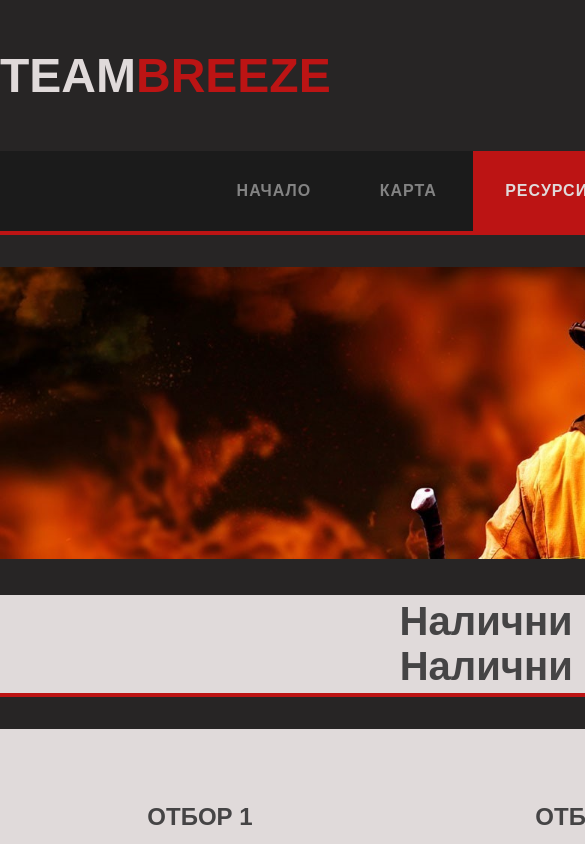
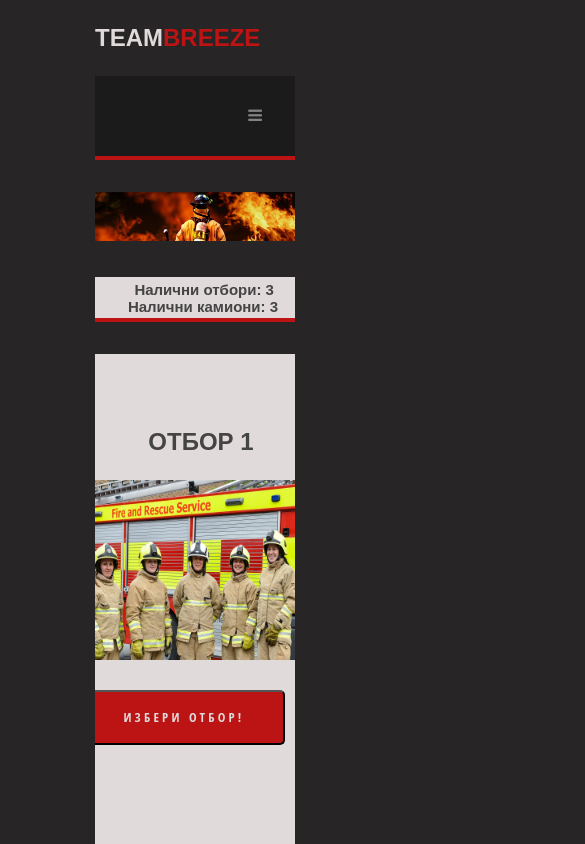
Before and after one commit to MKDimov19/Breeze, a plain HTML site: page Code/HTML/resources.html in a window 390 px wide. Shown: the top 844 px of the page, 585 px wide, since content can reach past the window. Drawn offline with Linux system fonts and the light colour scheme.

Commit message:
Finish responsiveness on resources page

```diff
--- a/Code/HTML/resources.html
+++ b/Code/HTML/resources.html
@@ -4,7 +4,7 @@
 <head>
     <link href="../Style/resources.css" rel="stylesheet" type="text/css" />
     <link class="icon" rel="shortcut icon" href="../../Pictures/logo1.png" type="image/x-icon">
-
+    <link rel="stylesheet" href="https://cdnjs.cloudflare.com/ajax/libs/font-awesome/4.7.0/css/font-awesome.min.css">
     <title>Breeze | Ресурси</title>
 
 </head>
@@ -15,18 +15,21 @@
         <h1><a href="../index.html">Team<span>Breeze</span></a></h1>
     </div>
 
-    <div id="menu" class="container">
-        <ul>
-            <li><a href="../index.html" accesskey="1" title="">Начало</a></li>
-            <li><a href="map.html" accesskey="1" title="">Карта</a></li>
-            <li class="current_page_item"><a href="resources.html" accesskey="2" title="">Ресурси</a></li>
-            <li><a href="tips.html" accesskey="3" title="">Съвети</a></li>
-            <li><a href="about us.html" accesskey="4" title="">За нас</a></li>
-            <li><a href="login.html" accesskey="5" title="">112</a></li>
-        </ul>
+    <div class="container">
+        <div class="topnav" id="menu">
+            <a href="../index.html" >Начало</a>
+            <a href="map.html">Карта</a>
+            <a href="resources.html" class="active">Ресурси</a>
+            <a href="tips.html">Съвети</a>
+            <a href="about us.html">За Нас</a>
+            <a href="login.html">112</a>
+            <a href="javascript:void(0);" class="icon" onclick="navbar()">
+                <i class="fa fa-bars"></i>
+            </a>
+        </div>
     </div>
 
-    <div id="banner" class="container"> <img src="../../Pictures/resources.jpg" width="1200" /></div>
+    <div id="banner" class="container"> <img src="../../Pictures/resources.jpg" class="photo" width="1200" /></div>
     <div id="counter-div" class="container">
         <h1 id="h1-teams">Налични отбори: 3</h1>
         <h1 id="h1-trucks">Налични камиони: 3</h1>
@@ -35,19 +38,19 @@
     <div id="three-column" class="container">
         <div id="tbox1">
             <h2>Отбор 1</h2>
-            <img src="../../Pictures/team1.jpg" height="240px">
+            <img src="../../Pictures/team1.jpg" class="pls" height="240px">
             <input type="button" value="Избери отбор!" id="button-resources-team1" onclick="Team1()">
         </div>
 
         <div id="tbox2">
             <h2>Отбор 2</h2>
-            <img src="../../Pictures/team2.jpg" height="240px">
+            <img src="../../Pictures/team2.jpg" class="pls" height="240px">
             <input type="button" value="Избери отбор!" id="button-resources-team2" onclick="Team2()">
         </div>
 
         <div id="tbox3">
             <h2>Отбор 3</h2>
-            <img src="../../Pictures/team3.jpg" height="240px">
+            <img src="../../Pictures/team3.jpg"  class="pls" height="240px">
             <input type="button" value="Избери отбор!" id="button-resources-team3" onclick="Team3()">
         </div>
     </div>
@@ -57,19 +60,19 @@
     <div id="three-column" class="container">
         <div id="tbox1">
             <h2>Камион 1</h2>
-            <img src="../../Pictures/firetruck1.jpg" height="240px">
+            <img src="../../Pictures/firetruck1.jpg" class="pls" height="240px">
             <input type="button" value="Избери камион!" id="button-resources-firetruck1" onclick="Firetruck1()">
         </div>
 
         <div id="tbox2">
             <h2>Камион 2</h2>
-            <img src="../../Pictures/firetruck2.jpg" height="240px">
+            <img src="../../Pictures/firetruck2.jpg" class="pls" height="240px">
             <input type="button" value="Избери камион!" id="button-resources-firetruck2" onclick="Firetruck2()">
         </div>
 
         <div id="tbox3">
             <h2>Камион 3</h2>
-            <img src="../../Pictures/firetruck3.jpg" height="240px">
+            <img src="../../Pictures/firetruck3.jpg" class="pls" height="240px">
             <input type="button" value="Избери камион!" id="button-resources-firetruck3" onclick="Firetruck3()">
         </div>
     </div>
@@ -78,7 +81,7 @@
         <p>
             <a href="map.html">Намерете ни на адрес: Бургас - Иван Вазов 34</a>
         </p>
-        <p>
+        <p class="pomo6">
             <a href="map.html">Email: FireDepartment@gmail.com</a>
         </p>
         <p>
@@ -86,6 +89,7 @@
         </p>
     </div>
     <script src="../JavaScript/resources.js"></script>
+    <script src="../JavaScript/navbar.js"></script>
 </body>
 
 </html>
--- a/Code/Style/resources.css
+++ b/Code/Style/resources.css
@@ -269,25 +269,15 @@ ul.contact li a:before {
 
 /* Menu */
 
-#menu {
+.topnav {
+	overflow: hidden;
 	background-color: #1B1B1B;
 	border-bottom: 4px solid #BC1414;
-}
-
-#menu ul {
-    margin: 0;
 	padding: 0px 0px 0px 0px;
-    list-style: none;
 	line-height: normal;
 	text-align: center;
 }
-
-#menu li {
-    display: inline-block;
-}
-
-#menu a {
-    display: block;
+.topnav a {
 	padding: 0em 2em;
 	line-height: 80px;
 	letter-spacing: 1px;
@@ -297,17 +287,18 @@ ul.contact li a:before {
 	font-weight: 700;
 	color: #838383;
 }
-
-#menu .current_page_item a {
-    background: #BC1414;
+.topnav a.active {
+	background-color: #BC1414;
 	color: rgb(224, 218, 218);
+	padding: 3%;
 }
-
-#menu a:hover {
+.topnav a:hover {
 	text-decoration: none;
 	color: rgb(224, 218, 218);
 }
-
+.topnav .icon {
+	display: none;
+}
 
 /* Banner*/
 
@@ -499,7 +490,6 @@ ul.contact li a:before {
     font-weight: 700;
     font-size: 0.80em;
     color: rgb(224, 218, 218);
-    ;
 }
 
 #button-resources-team1:hover {
@@ -571,7 +561,6 @@ ul.contact li a:before {
     font-weight: 700;
     font-size: 0.80em;
     color: rgb(224, 218, 218);
-    ;
 }
 
 #button-resources-firetruck1:hover {
@@ -644,7 +633,7 @@ ul.contact li a:before {
     text-align: left;
     padding-left: 33.3%;
 }
-#counter-div{
+#counter-div {
     padding-top: 1%;
     padding-bottom: 1%;
     overflow: hidden;
@@ -652,6 +641,232 @@ ul.contact li a:before {
     background: rgb(224, 218, 218);
     border-bottom: 4px solid #BC1414;
     color: #525252;
-    text-align: justify;
 
 }
+@media screen and (max-width: 1220px) {
+	.container {
+		margin: 0px auto;
+		width: 1000px;
+	}
+	.photo {
+		width: 1000px;
+	}
+	#three-column #tbox1, 	#three-column #tbox2, 	#three-column #tbox3 {
+        text-align: center;
+		width: 173px;
+		padding: 50px 80px;
+	}
+    input {
+        margin-left: -4.5rem;
+    }
+    #counter-div {
+        text-align: center;
+    }
+    .pls {
+        margin-left: -4.5rem;
+    }
+	#button-resources-team1,  #button-resources-team2,  #button-resources-team3, #button-resources-firetruck1, #button-resources-firetruck2, #button-resources-firetruck3 {
+        margin-left: -1.7rem;
+	}
+	.topnav a.active {
+		background-color: #BC1414;
+		color: rgb(224, 218, 218);
+		padding: 3.6%;
+	}
+}
+@media screen and (max-width: 1016px)
+{
+	.container {
+		margin: 0px auto;
+		width: 800px;
+	}
+	.photo {
+		width: 800px;
+	}
+	#three-column #tbox1, 	#three-column #tbox2, 	#three-column #tbox3 {
+		text-align: center;
+		width: 300px;
+	}
+    #button-resources-team1,  #button-resources-team2,  #button-resources-team3, #button-resources-firetruck1, #button-resources-firetruck2, #button-resources-firetruck3 {
+        margin-left: -1rem;
+	}
+    #tbox1, #tbox2,	#tbox3 {
+		margin-left: 12.5rem;
+	}
+    #three-column #tbox1 h2 {
+        margin-left: 0rem;
+    }
+    #three-column #tbox2 h2 {
+        margin-left: 0rem;
+    }
+    #three-column #tbox3 h2 {
+        margin-left: 0rem;
+    }
+	#tbox1, #tbox2,	#tbox3 {
+		margin-left: 11.5rem;
+	}
+    .pls {
+        margin-left: -1rem;
+    }
+	.topnav a.active {
+		background-color: #BC1414;
+		color: rgb(224, 218, 218);
+		padding: 4.5%;
+	}
+}
+@media screen and (max-width: 816px)
+{
+    .container {
+		margin: 0px auto;
+		width: 600px;
+	}
+	.photo {
+		width: 600px;
+	}
+	#three-column #tbox1, 	#three-column #tbox2, 	#three-column #tbox3 {
+		text-align: center;
+		width: 300px;
+	}
+    #button-resources-team1,  #button-resources-team2,  #button-resources-team3, #button-resources-firetruck1, #button-resources-firetruck2, #button-resources-firetruck3 {
+        margin-left: -4rem;
+        margin-right: 14rem;
+	}
+    .pls {
+        margin-left: -12.5rem;
+    }
+    #h1-teams {
+        margin-left: -5rem;
+    }
+	#tbox1, #tbox2,	#tbox3 {
+		margin-left: 12.5rem;
+	}
+    #three-column #tbox1 h2 {
+        margin-left: -11rem;
+    }
+    #three-column #tbox2 h2 {
+        margin-left: -11rem;
+    }
+    #three-column #tbox3 h2 {
+        margin-left: -11rem;
+    }
+	#tbox1, #tbox2,	#tbox3 {
+		margin-left: 11.5rem;
+	}
+    .topnav a {
+		display: none;
+	}
+	.topnav a.icon {
+		float: right;
+		display: block;
+	}
+	.topnav.responsive {
+		position: relative;
+	}
+	.topnav.responsive .icon {
+		position: absolute;
+		right: 0;
+		top: 0;
+	}
+	.topnav.responsive a {
+		float: none;
+		display: block;
+		text-align: center;
+	}
+	.topnav a.active {
+		background-color: #BC1414;
+		color: rgb(224, 218, 218);
+		padding: 5.5%;
+	}
+}
+@media screen and (max-width: 615px)
+{
+	.container {
+		margin: 0px auto;
+		width: 400px;
+	}
+	.photo {
+		width: 400px;
+	}
+    #button-resources-team1,  #button-resources-team2,  #button-resources-team3, #button-resources-firetruck1, #button-resources-firetruck2, #button-resources-firetruck3 {
+        margin-left: 1.5rem;
+        margin-right: 14rem;
+	}
+    #h1-teams {
+        font-size: 25px;
+        margin-left: -3rem;
+    }
+    #h1-trucks {
+        font-size: 25px;
+        margin-left: 0rem;
+    }
+    .pls {
+        margin-left: -0.8rem;
+    }
+	#tbox1, #tbox2,	#tbox3 {
+		margin-left: 12.5rem;
+	}
+    #three-column #tbox1 h2 {
+        margin-left: 0rem;
+    }
+    #three-column #tbox2 h2 {
+        margin-left: 0rem;
+    }
+    #three-column #tbox3 h2 {
+        margin-left: 0rem;
+    }
+	#three-column #tbox1, #three-column #tbox2,	#three-column #tbox3 {
+		text-align: center;
+		width: 300px;
+	}
+	#tbox1,	#tbox2,	#tbox3 {
+		margin-left: -1.75rem;
+	}
+	.topnav a.active {
+		background-color: #BC1414;
+		color: rgb(224, 218, 218);
+		padding: 8%;
+	}
+}
+@media screen and (max-width: 415px)
+{
+    #logo {
+        font-size: 0.5em;
+    }
+    .container {
+		margin: 0px auto;
+		width: 200px;
+	}
+	.photo {
+		width: 200px;
+	}
+    #h1-teams {
+        font-size: 15px;
+        margin-left: -1.7rem;
+    }
+    #h1-trucks {
+        font-size: 15px;
+        margin-left: 1rem;
+    }
+    #three-column #tbox1 h2 {
+        margin-left: -12rem;
+    }
+    #three-column #tbox2 h2 {
+        margin-left: -12rem;
+    }
+    #three-column #tbox3 h2 {
+        margin-left: -12rem;
+    }
+    #button-resources-team1,  #button-resources-team2,  #button-resources-team3, #button-resources-firetruck1, #button-resources-firetruck2, #button-resources-firetruck3 {
+        margin-left: -4rem;
+        margin-right: 14rem;
+	}
+    .pls {
+        width: 200px;
+        height: 180px;
+        margin-left: -12.7rem;
+    }
+    .pomo6 {
+        margin-left: 0rem;
+        font-size: 7px;
+    }
+}
```
Lines whose indentation alone changed are shown as unchanged.
